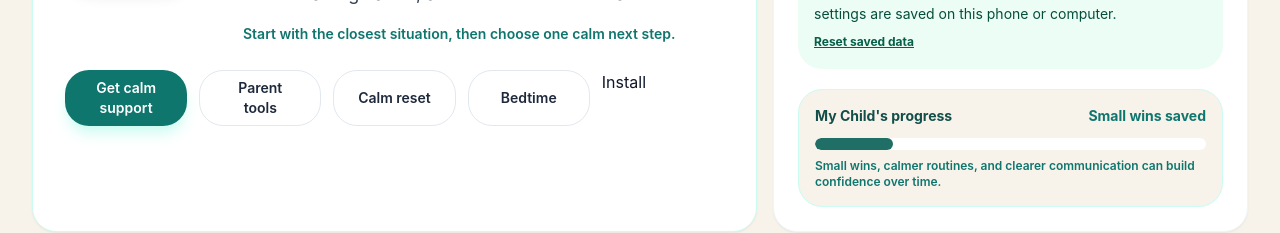
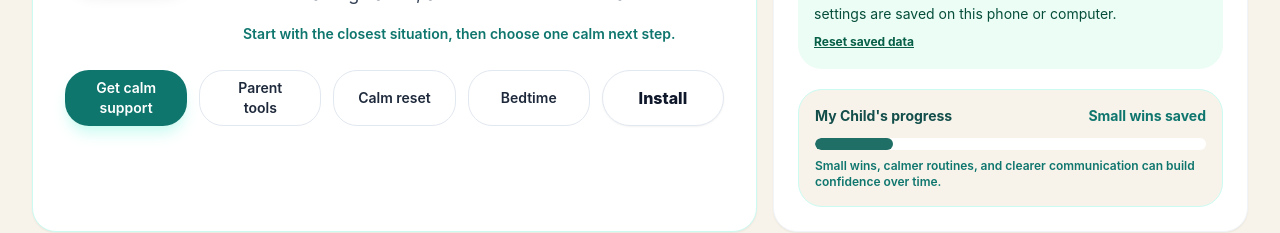
Before and after one commit to autismpathwaysconsulting/apc-calm-companion, a React (Vite) app: page / in a window 1280 px wide. Shown: the part 291-524 px from the top of the page. Built offline with nearby package versions, Linux system fonts and the light colour scheme.

Commit message:
Restore Calm Companion install button appearance

```diff
--- a/src/App.jsx
+++ b/src/App.jsx
@@ -702,7 +702,12 @@ function resetSavedData() {
                 <Button variant="outline" onClick={() => goToSection("parent-support")} className="h-14 w-full text-base">Parent tools</Button>
                 <Button variant="outline" onClick={() => setFocusMode(true)} className="h-14 w-full text-base">Calm reset</Button>
                 <Button variant="outline" onClick={() => setBedtimeMode((value) => !value)} className="h-14 w-full text-base">{bedtimeMode ? "Exit bedtime mode" : "Bedtime"}</Button>
-                <a href="#install-guide" variant="outline" className="h-14 w-full text-base">Install</a>
+                <a
+                  href="#install-guide"
+                  className="flex h-14 w-full items-center justify-center rounded-full border border-slate-200 bg-white px-6 text-center text-base font-extrabold text-slate-900 no-underline shadow-sm transition hover:border-teal-200 hover:bg-teal-50"
+                >
+                  Install
+                </a>
               </div>
             </div>
           </Card>
```
